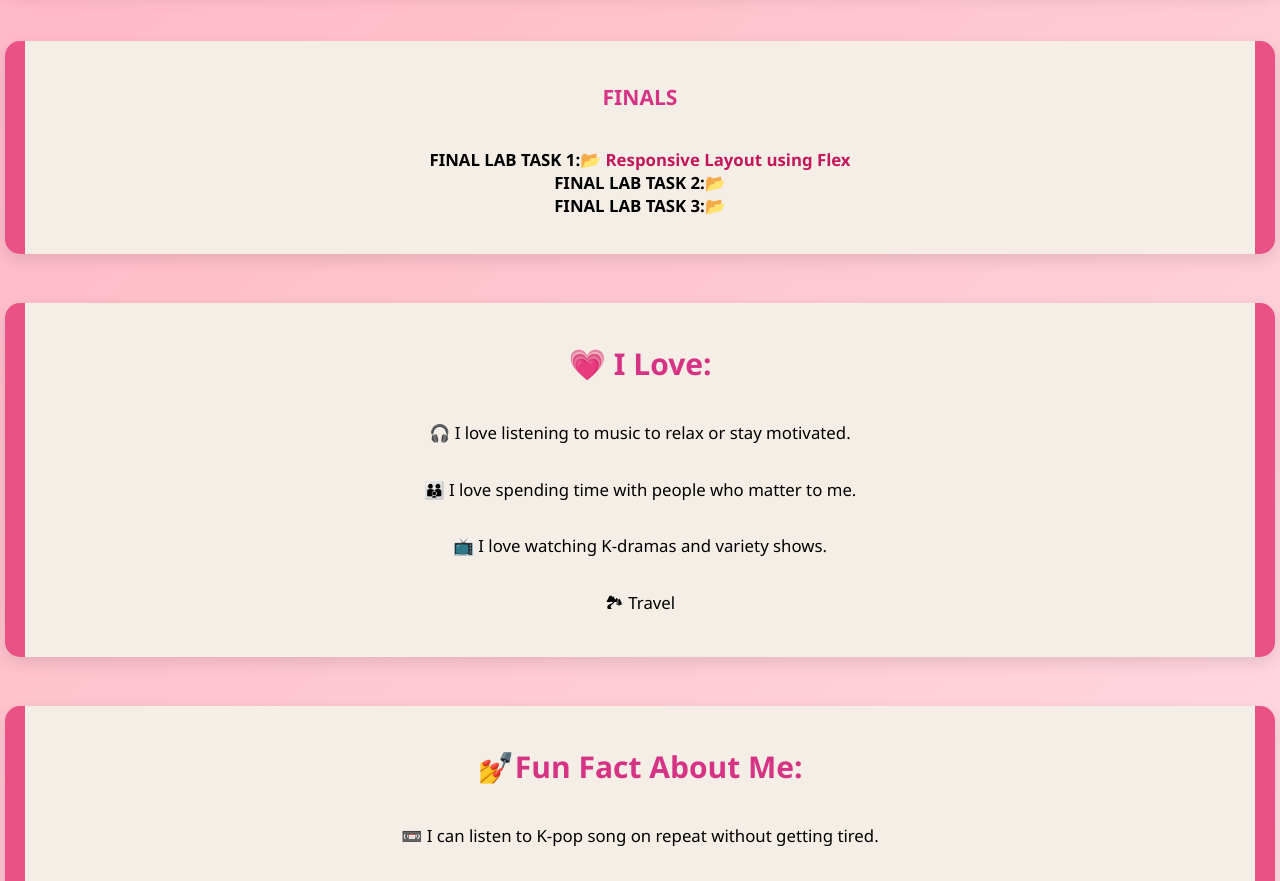
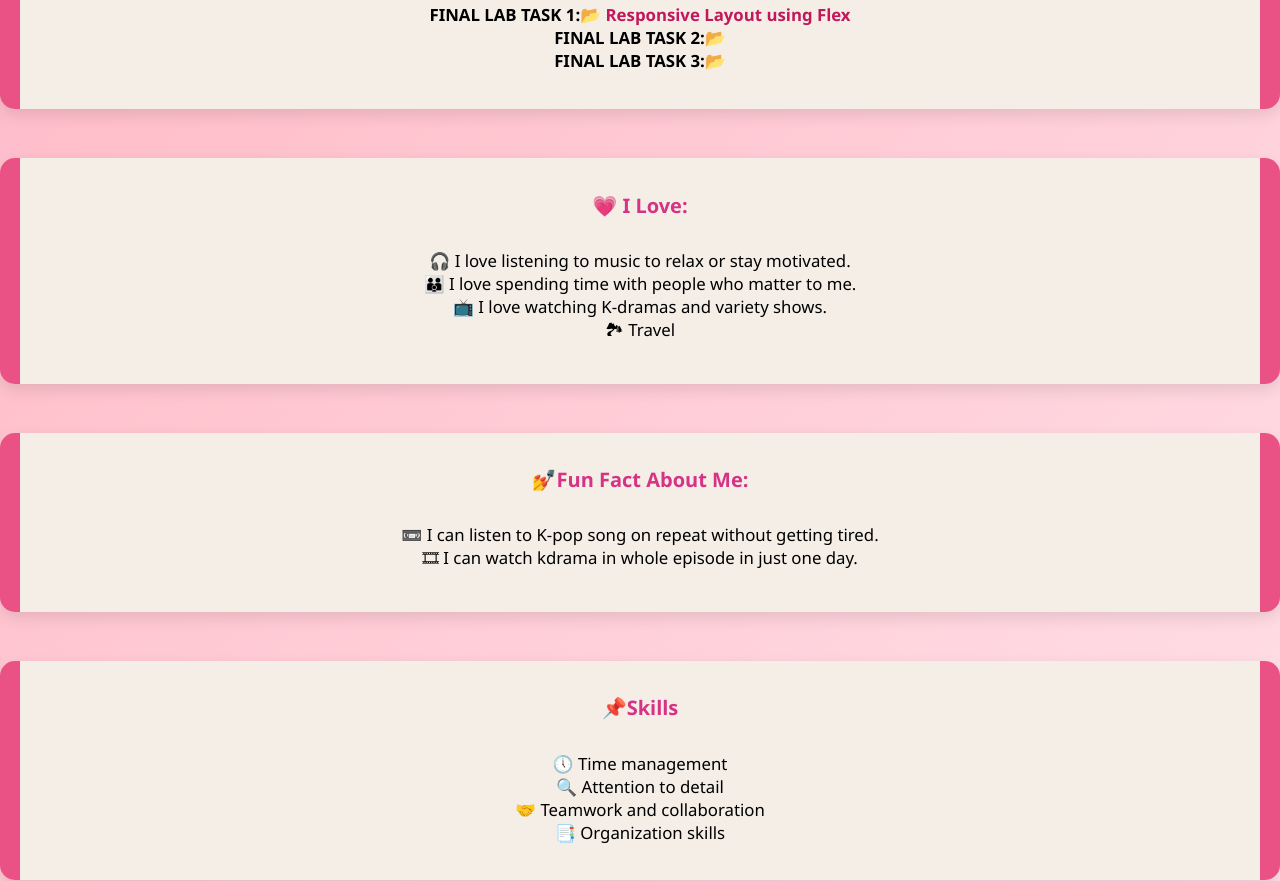
Before and after one commit to Alessandra2006-1230/Alessandra3030.github.io, a plain HTML site: page index.html in a window 1280 px wide. Shown: the part 1919-2800 px from the top of the page. Drawn offline with Linux system fonts and the light colour scheme.

Commit message:
Add files via upload

```diff
--- a/index.html
+++ b/index.html
@@ -7,13 +7,13 @@
 
 <style>
 body {
-    margin: 5px;
+    margin: 0px;
     font-family: 'Segoe UI', sans-serif;
     background: linear-gradient(135deg, #ff9ec4, #ffc0cb, #ffe4ec);
     text-align: center;
 }
 
-.gradient body{
+.gradient{
      background: linear-gradient(135deg, #eab8cc, #ffc0cb, #eab1c2);
 }
 
@@ -36,6 +36,7 @@ div{
     box-shadow:0 6px 15px rgba(0,0,0,0.1);
     border-left:20px solid #ea5285;
     border-right: 20px solid #ea5285;
+
 }
 
 
@@ -43,7 +44,7 @@ div{
 h1{
     color:#d63384;
     text-align: center;
-    font-size: 30px;
+    font-size: 20px;
     font-family: 'Segoe UI', Tahoma, Geneva, Verdana, sans-serif;
 }
 
@@ -142,9 +143,6 @@ a:active {
             font-size: 18px;
             text-align: center;
         }
-   {
-    width:100%;
-   }
 
 
 
@@ -226,28 +224,22 @@ a:active {
 <div class="card">
 <h1> &#128151 I Love: </h1>
 
-<p>&#127911 I love listening to music to relax or stay motivated.</p>
-<p>&#128106  I love spending time with people who matter to me.</p>
-<p>&#128250 I love watching K-dramas and variety shows.</p>
-<p> &#127966 Travel</p>
+<p>&#127911 I love listening to music to relax or stay motivated.<br>&#128106  I love spending time with people who matter to me.<br>&#128250 I love watching K-dramas and variety shows.<br>&#127966 Travel</p>
 
 </div>
 <br>
 <div class="card">
 <h1>&#128133<b>Fun Fact About Me:</b></h1>
 
-    <p>&#128252 I can listen to K-pop song on repeat without getting tired.</p>
-    <p> &#127902  I can watch kdrama in whole episode in just one day.</p>
+    <p>&#128252 I can listen to K-pop song on repeat without getting tired.<br> &#127902  I can watch kdrama in whole episode in just one day.</p>
 
 </div>
 <br>
 <div class="card">
 <h1>&#128204<b>Skills</b></h1>
 
-<p>&#128340 Time management</p>
-<p>&#128269 Attention to detail</p>
-<p>&#129309 Teamwork and collaboration</p>
-<p>&#128209 Organization skills</p>
+<p>&#128340 Time management<br>&#128269 Attention to detail<br>&#129309 Teamwork and collaboration<br>&#128209 Organization skills</p>
+
 
 </div>
 <br>
```
